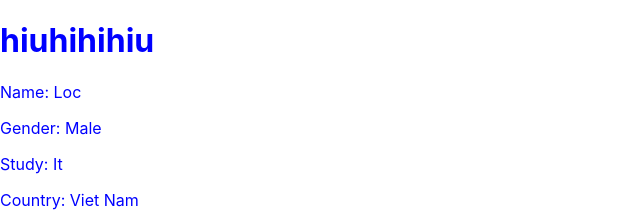
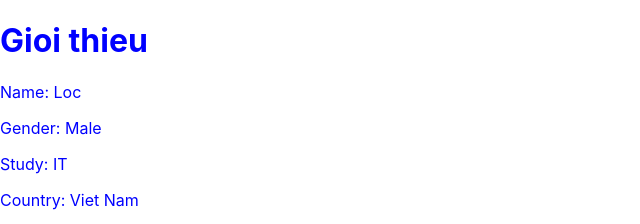
Before and after one commit to nguyennguyenloc/internshipWand, a React (Create React App) app in the folder a/: page / in a window 1280 px wide. Shown: the top 224 px of the page, without its empty margins (0-640 px from the left). Built offline with nearby package versions, Linux system fonts and the light colour scheme.

Commit message:
Prop - Data

```diff
--- a/a/src/App.js
+++ b/a/src/App.js
@@ -36,12 +36,29 @@ function Study(props) {
     </div>
   );
 }
+
+const obj = {
+  name: "Loc",
+  gender: "Male",
+  study: "IT",
+  country: "Viet Nam"
+}
+// function App() {
+//   return (
+//     <div>
+//       <h1>hiuhihihiu</h1>
+//       <Name name="Loc" gender="Male" />
+//       <Study study="It" country="Viet Nam" />
+//     </div>
+//   );
+// }
+
 function App() {
   return (
     <div>
-      <h1>hiuhihihiu</h1>
-      <Name name="Loc" gender="Male" />
-      <Study study="It" country="Viet Nam" />
+      <h1>Gioi thieu</h1>
+      <Name name={obj.name} gender={obj.gender} />
+      <Study study={obj.study} country={obj.country} />
     </div>
   );
 }
```
Also changed, not shown: 1 other file (tests, documents, lock files or other folders).
